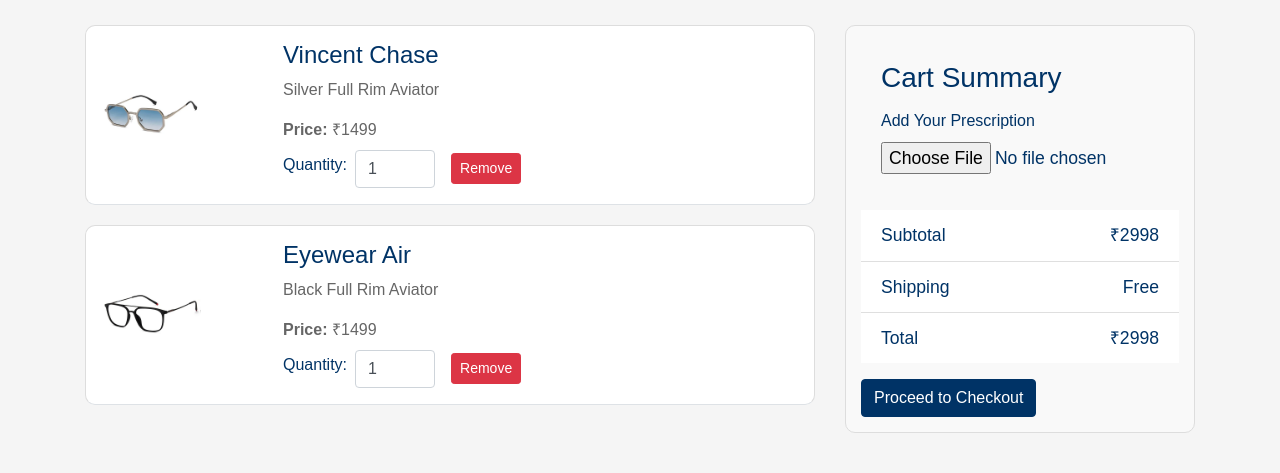
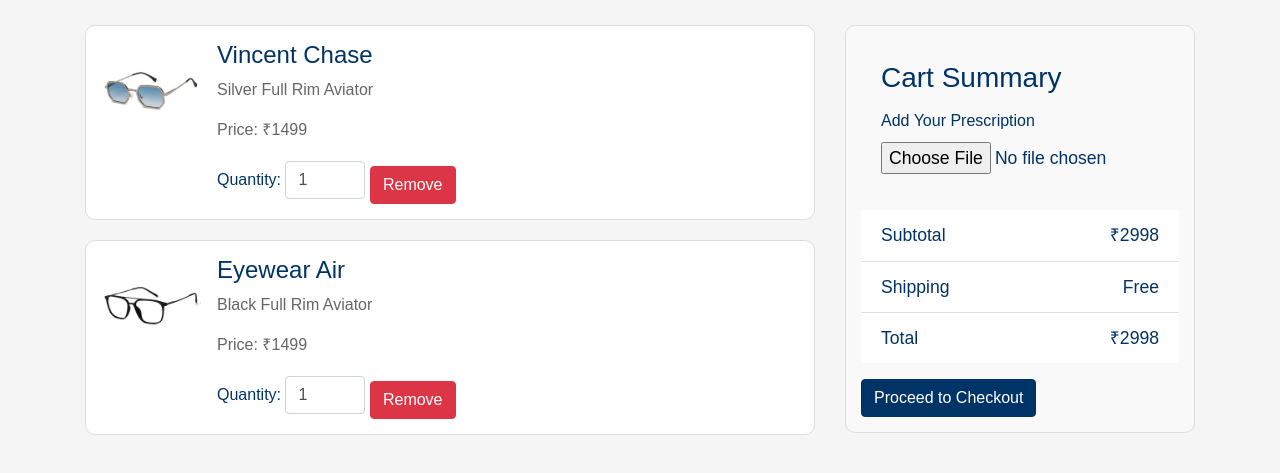
Before and after one commit to githubmalay/eyewear-html, a plain HTML site: page cart.html in a window 1280 px wide. Shown: the part 131-604 px from the top of the page. Drawn offline with nearby package versions, Linux system fonts and the light colour scheme.

Commit message:
Update cart.html

```diff
--- a/cart.html
+++ b/cart.html
@@ -41,39 +41,31 @@
     <div class="row">
       <div class="col-md-8">
         <!-- Cart Item 1 -->
-        <div class="cart-item border-bottom pb-3 mb-3">
-          <div class="row align-items-center">
-            <div class="col-4 col-md-3">
-              <img src="p1.webp" class="img-fluid" alt="Product">
-            </div>
-            <div class="col-8 col-md-9">
+        <div class="cart-item">
+          <div class="media">
+            <img src="p1.webp" class="mr-3" alt="Product">
+            <div class="media-body">
               <h4 class="mt-0">Vincent Chase</h4>
               <p>Silver Full Rim Aviator</p>
-              <p class="mb-2"><strong>Price:</strong> ₹1499</p>
-              <div class="d-flex align-items-center">
-                <label for="quantity1" class="mr-2">Quantity:</label>
-                <input type="number" id="quantity1" class="form-control d-inline mr-3" style="width: 80px;" value="1" min="1" onchange="updateTotal()">
-                <button class="btn btn-danger btn-sm">Remove</button>
-              </div>
+              <p>Price: ₹1499</p>
+              <label for="quantity1">Quantity:</label>
+              <input type="number" id="quantity1" class="form-control d-inline" style="width: 80px;" value="1" min="1" onchange="updateTotal()">
+              <button class="btn btn-danger mt-2">Remove</button>
             </div>
           </div>
         </div>
 
         <!-- Cart Item 2 -->
-        <div class="cart-item border-bottom pb-3 mb-3">
-          <div class="row align-items-center">
-            <div class="col-4 col-md-3">
-              <img src="p2.webp" class="img-fluid" alt="Product">
-            </div>
-            <div class="col-8 col-md-9">
+        <div class="cart-item">
+          <div class="media">
+            <img src="p2.webp" class="mr-3" alt="Product">
+            <div class="media-body">
               <h4 class="mt-0">Eyewear Air</h4>
               <p>Black Full Rim Aviator</p>
-              <p class="mb-2"><strong>Price:</strong> ₹1499</p>
-              <div class="d-flex align-items-center">
-                <label for="quantity2" class="mr-2">Quantity:</label>
-                <input type="number" id="quantity2" class="form-control d-inline mr-3" style="width: 80px;" value="1" min="1" onchange="updateTotal()">
-                <button class="btn btn-danger btn-sm">Remove</button>
-              </div>
+              <p>Price: ₹1499</p>
+              <label for="quantity2">Quantity:</label>
+              <input type="number" id="quantity2" class="form-control d-inline" style="width: 80px;" value="1" min="1" onchange="updateTotal()">
+              <button class="btn btn-danger mt-2">Remove</button>
             </div>
           </div>
         </div>
@@ -87,6 +79,22 @@
             <h6 class="card-title">Add Your Prescription</h6>
             <input type="file" name="image" accept="image/*" required>
           </div>
+
+          <!-- Detailed list of items -->
+          <!-- <ul class="list-group list-group-flush">
+            <li class="list-group-item">
+              <div class="d-flex justify-content-between">
+                <span>Vincent Chase</span>
+                <span id="item1Price">₹1499</span>
+              </div>
+            </li>
+            <li class="list-group-item">
+              <div class="d-flex justify-content-between">
+                <span>Eyewear Air</span>
+                <span id="item2Price">₹1499</span>
+              </div>
+            </li>
+          </ul> -->
 
           <!-- Subtotal, Shipping, and Total -->
           <ul class="list-group list-group-flush mt-3">
@@ -110,6 +118,7 @@
       </div>
     </div>
   </div>
+
 
 
   <script>
```
